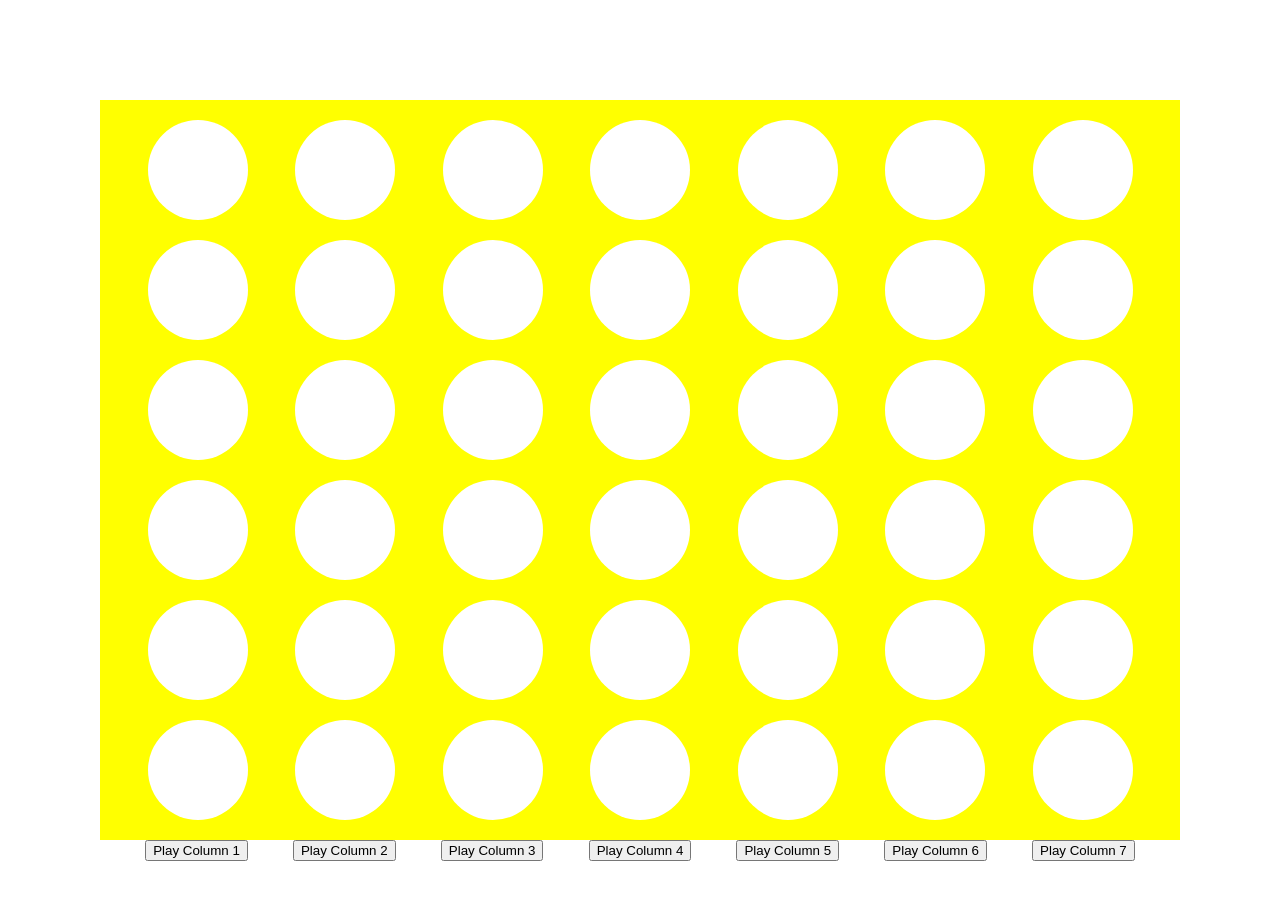
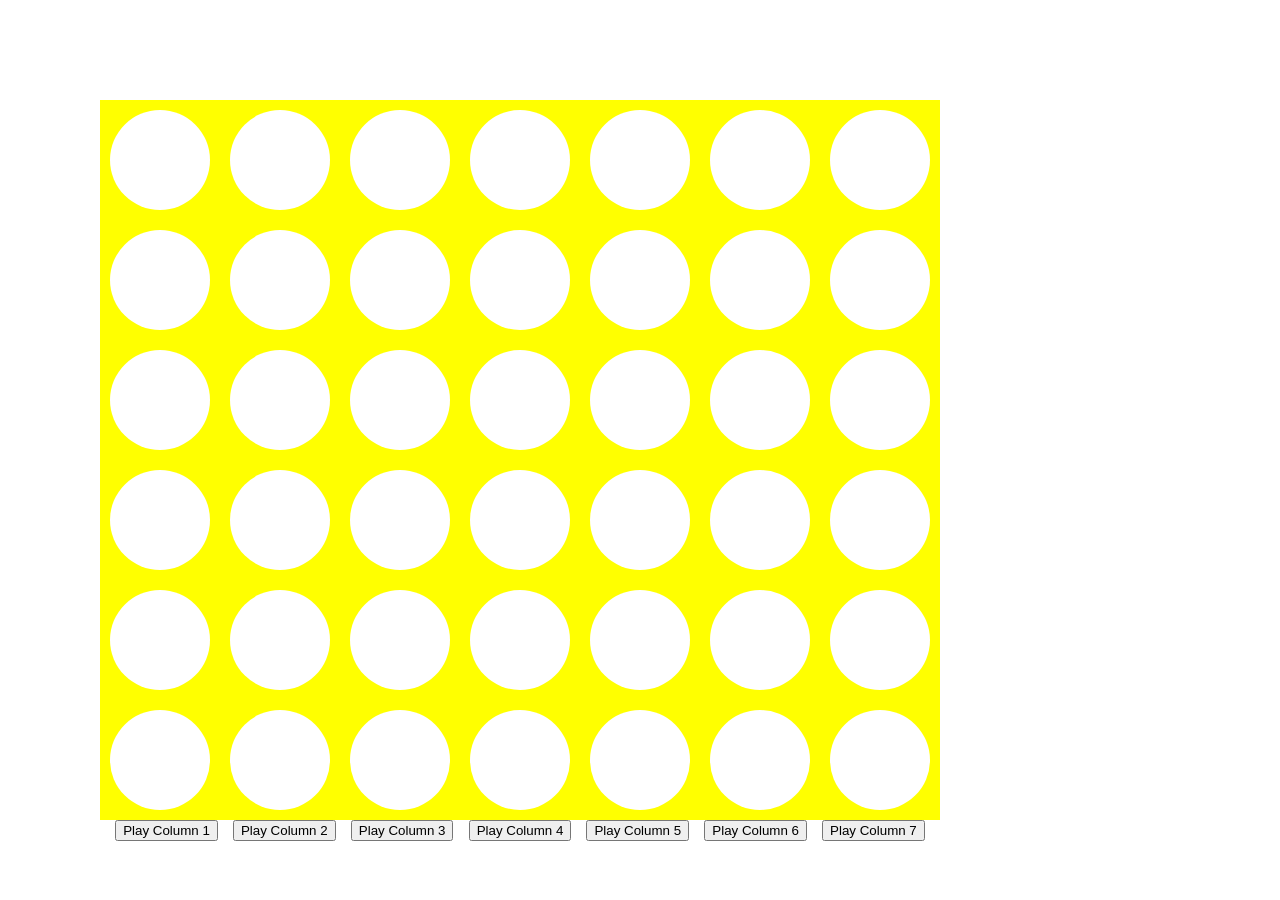
Before and after one commit to ConConRob/connect4-with-React, a React (Create React App) app: page / in a window 1280 px wide. Shown: the top 900 px of the page. Built offline with nearby package versions, Linux system fonts and the light colour scheme.

Commit message:
ready to make sliding Coin

```diff
--- a/package.json
+++ b/package.json
@@ -5,7 +5,8 @@
   "dependencies": {
     "react": "^16.8.1",
     "react-dom": "^16.8.1",
-    "react-scripts": "2.1.5"
+    "react-scripts": "2.1.5",
+    "styled-components": "^4.1.3"
   },
   "scripts": {
     "start": "react-scripts start",
--- a/src/Components/Board.jsx
+++ b/src/Components/Board.jsx
@@ -1,4 +1,5 @@
 import React from 'react';
+import styled from 'styled-components';
 import PlayBoard from './PlayBoard';
 import PlayButtons from './PlayButtons'
 import initBoardState from './initial-board-state';
@@ -12,6 +13,15 @@ const initState= {
   currentHeightofRows: [5,5,5,5,5,5,5],//5 is the bottom row 0 is the top row
   winner: 0 // if winner changes to 1 or 2 depending on player
 }
+
+const StyledBoard = styled.div`
+  margin: 100px;
+  width: 840px;
+  display: flex;
+  flex-direction: column;
+  position: relative;
+`
+
 export default class Board extends React.Component {
   state = initState;
   // play a turn is the control of the game
@@ -248,11 +258,11 @@ export default class Board extends React.Component {
   }
   render() {
     return (
-      <div className="play-area">
+      <StyledBoard>
         <PlayBoard boardState={this.state.board} />
         <PlayButtons playATurn={this.playATurn} possiblePlays={this.state.possiblePlays} />
         <WinnerDisplay winner={ this.state.winner } resetGame={this.resetGame}/>
-      </div>
+      </StyledBoard>
     )
   }
 }
--- a/src/Components/BoardPosition.jsx
+++ b/src/Components/BoardPosition.jsx
@@ -1,8 +1,29 @@
 import React from 'react';
+import styled from 'styled-components';
 
+const StyledBoardPosition = styled.div`
+        position:relative;
+        width:120px; height:120px;
+        margin:0;
+        overflow:hidden;
+    &:after{
+        content:'';
+        position:absolute;
+        left:10px; top:10px;
+        border-radius:100%;
+        width:100px; height:100px;
+        box-shadow: 0px 0px 0px 2000px yellow;
+    }
+
+`
 export default function BoardPosition({stateOfPosition}) {
     // stateOfPosition 0=empty 1=human 2=computer
     return (
-        <div className={`position position-state-${stateOfPosition}`}></div>
+        <StyledBoardPosition>
+            {
+                (stateOfPosition !== 0) &&  <div className={`position position-state-${stateOfPosition}`}></div>
+
+            }
+        </StyledBoardPosition>
     )
 }
--- a/src/Components/PlayBoard.jsx
+++ b/src/Components/PlayBoard.jsx
@@ -1,19 +1,25 @@
 import React from 'react';
 import BoardPosition from './BoardPosition';
+import styled from 'styled-components';
+
+const StyledPlayBoardRow = styled.div`
+    display: flex;
+    justify-content: space-evenly;
+`
 
 export default function PlayBoard({boardState}){
     return(
-        <div className="play-board">
+        <div>
             {
               boardState.map((row, index) => {
                 return (
-                  <div key={index} className="play-board-row">
+                  <StyledPlayBoardRow key={index} >
                     {
                     row.map((position, index)=> {
                       return <BoardPosition key={index} stateOfPosition={position}/>
                     })
                     }
-                  </div>
+                  </StyledPlayBoardRow>
                 )
               })
             }
--- a/src/Components/board.css
+++ b/src/Components/board.css
@@ -1,14 +1,5 @@
 
-.play-area {
-    margin: 100px;
-    display: flex;
-    flex-direction: column;
-    position: relative;
-}
-.play-board {
-    background: yellow;
-    padding: 10px;
-}
+
 .play-board-row {
     display: flex;
     justify-content: space-evenly;
```
Also changed, not shown: 1 other file (tests, documents, lock files or other folders).
